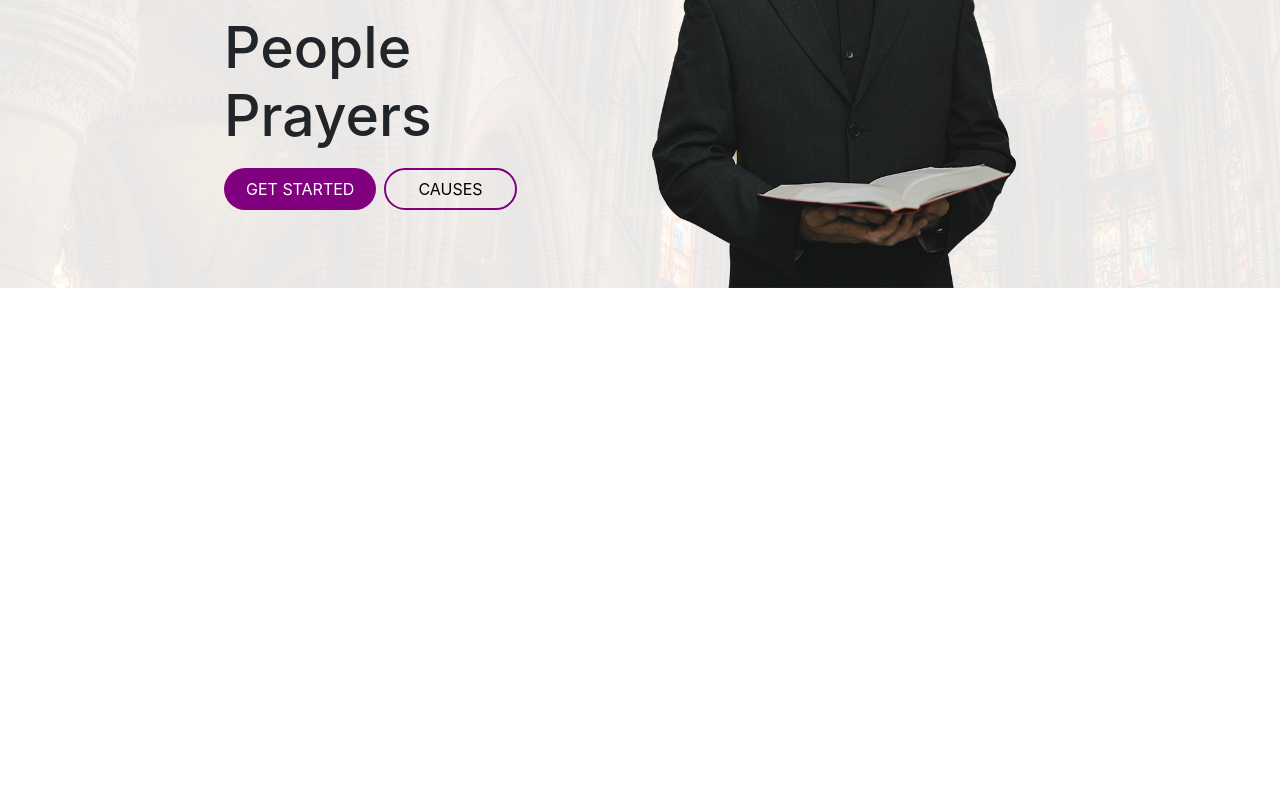
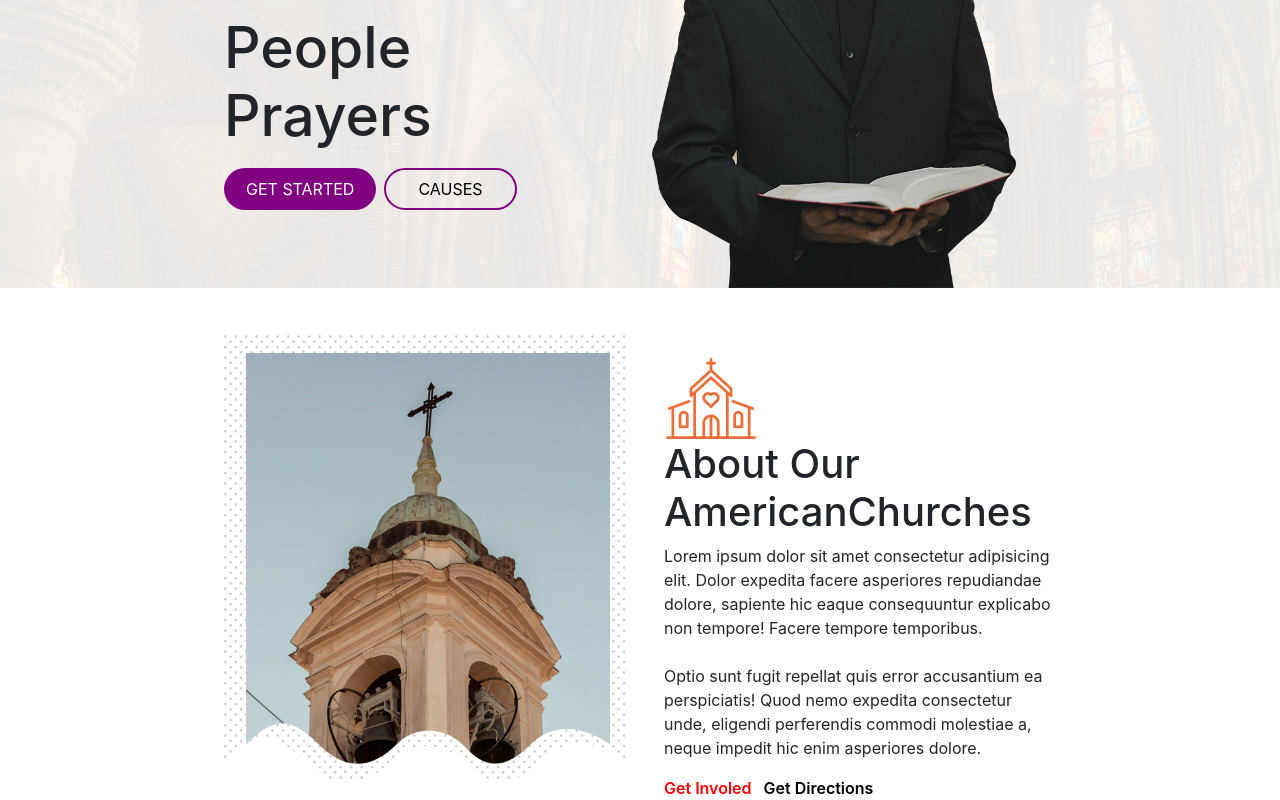
Before and after one commit to masum691/fundu-chr, a React (Create React App) app: page /home in a window 1280 px wide. Shown: the part 372-1172 px from the top of the page. Before the commit the page ends 800 px from the top, so only its background shows below. Built offline with nearby package versions, Linux system fonts and the light colour scheme.

Commit message:
about churches component completed

```diff
--- /dev/null
+++ b/src/Pages/Home/AboutChurches/AboutChurches.css
@@ -0,0 +1,25 @@
+.about-churches{
+    margin-top: 44px;
+}
+.char-two{
+    position: relative;
+}
+.second-chr-img{
+    top: 21px;
+    left: 22px;
+    /* right: -22px; */
+    /* top: -475px; */
+    position: absolute;
+    width: 90%;
+}
+.get-involed, .get-dir{
+    text-decoration: none;
+    font-weight: 600;
+}
+.get-involed{
+    color: red;
+    margin-right: 12px;
+}
+.get-dir{
+    color: black;
+}
--- a/src/Pages/Home/AboutChurches/AboutChurches.js
+++ b/src/Pages/Home/AboutChurches/AboutChurches.js
@@ -1,9 +1,30 @@
 import React from 'react';
+import frame from '../../../Images/frame.png'
+import carge from '../../../Images/carg.png'
+import chimg from '../../../Images/ch12.png'
+import './AboutChurches.css'
 
 const AboutChurches = () => {
     return (
-        <div>
-
+        <div className='width-container '>
+            <div className='row about-churches'>
+                <div className='col-sm-12 col-lg-6 text-center'>
+                    <div className='char-two'>
+                        <img className='img-fluid frame-img' src={frame} alt="" />
+                        <img className='second-chr-img' src={carge} alt="" />
+                    </div>
+                </div>
+                <div className='col-sm-12 col-lg-6 ps-lg-4'>
+                    <img className='img-fluid mt-4' src={chimg} alt="" />
+                    <h1>About Our AmericanChurches</h1>
+                    <p>
+                        Lorem ipsum dolor sit amet consectetur adipisicing elit. Dolor expedita facere asperiores repudiandae dolore, sapiente hic eaque consequuntur explicabo non tempore! Facere tempore temporibus.
+                        <br /><br /> Optio sunt fugit repellat quis error accusantium ea perspiciatis! Quod nemo expedita consectetur unde, eligendi perferendis commodi molestiae a, neque impedit hic enim asperiores dolore.
+                    </p>
+                    <a className='get-involed' href="#">Get Involed</a>
+                    <a className='get-dir' href="#">Get Directions</a>
+                </div>
+            </div>
         </div>
     );
 };
--- a/src/Pages/Home/Banner/Banner.css
+++ b/src/Pages/Home/Banner/Banner.css
@@ -1,7 +1,3 @@
-/* .banner-container{
-    background-color: rgb(235, 235, 235);
-    height: 800px;
-} */
 .man-img{
     width: 90%;
 }
--- a/src/Pages/Home/Home/Home.js
+++ b/src/Pages/Home/Home/Home.js
@@ -1,10 +1,12 @@
 import React from 'react';
+import AboutChurches from '../AboutChurches/AboutChurches';
 import Banner from '../Banner/Banner';
 
 const Home = () => {
     return (
         <div>
             <Banner></Banner>
+            <AboutChurches></AboutChurches>
         </div>
     );
 };
```
Also changed, not shown: src/Images/ch12.png (added).
